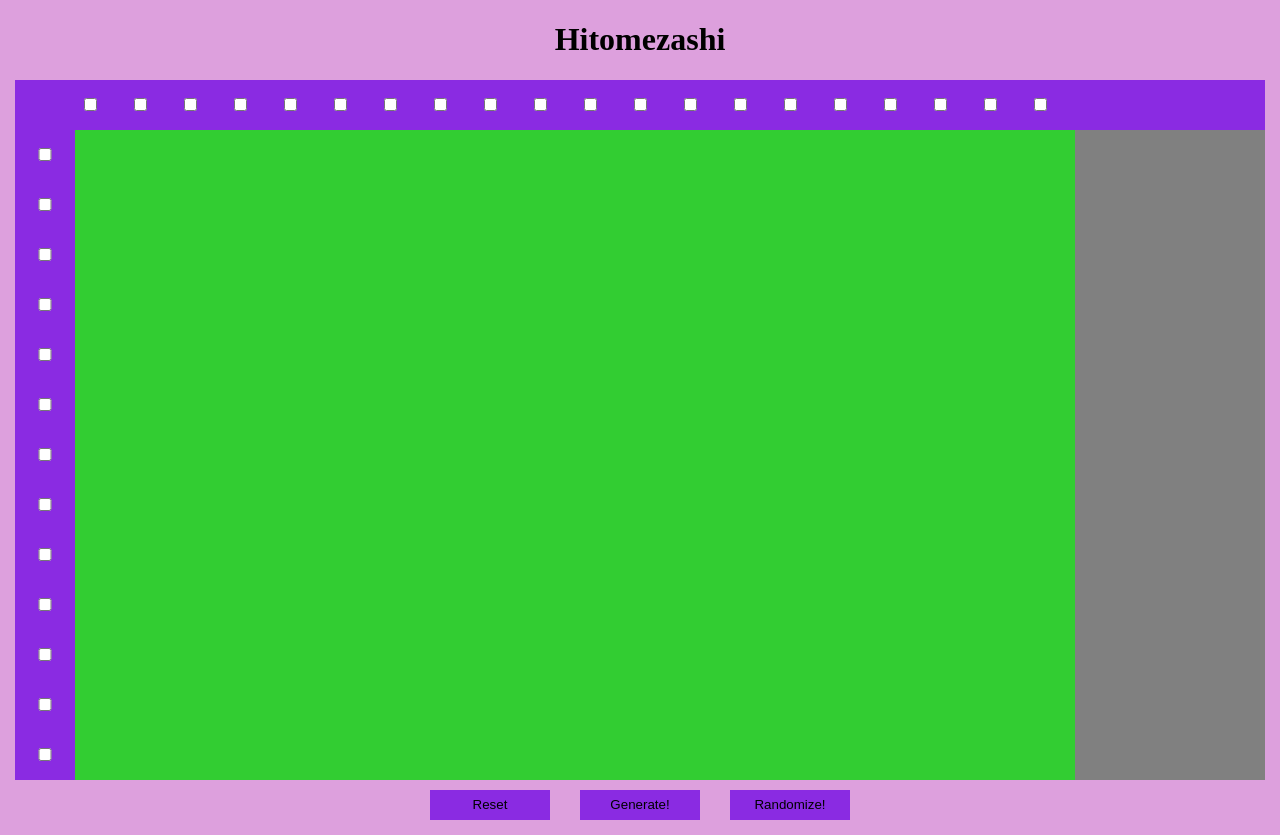
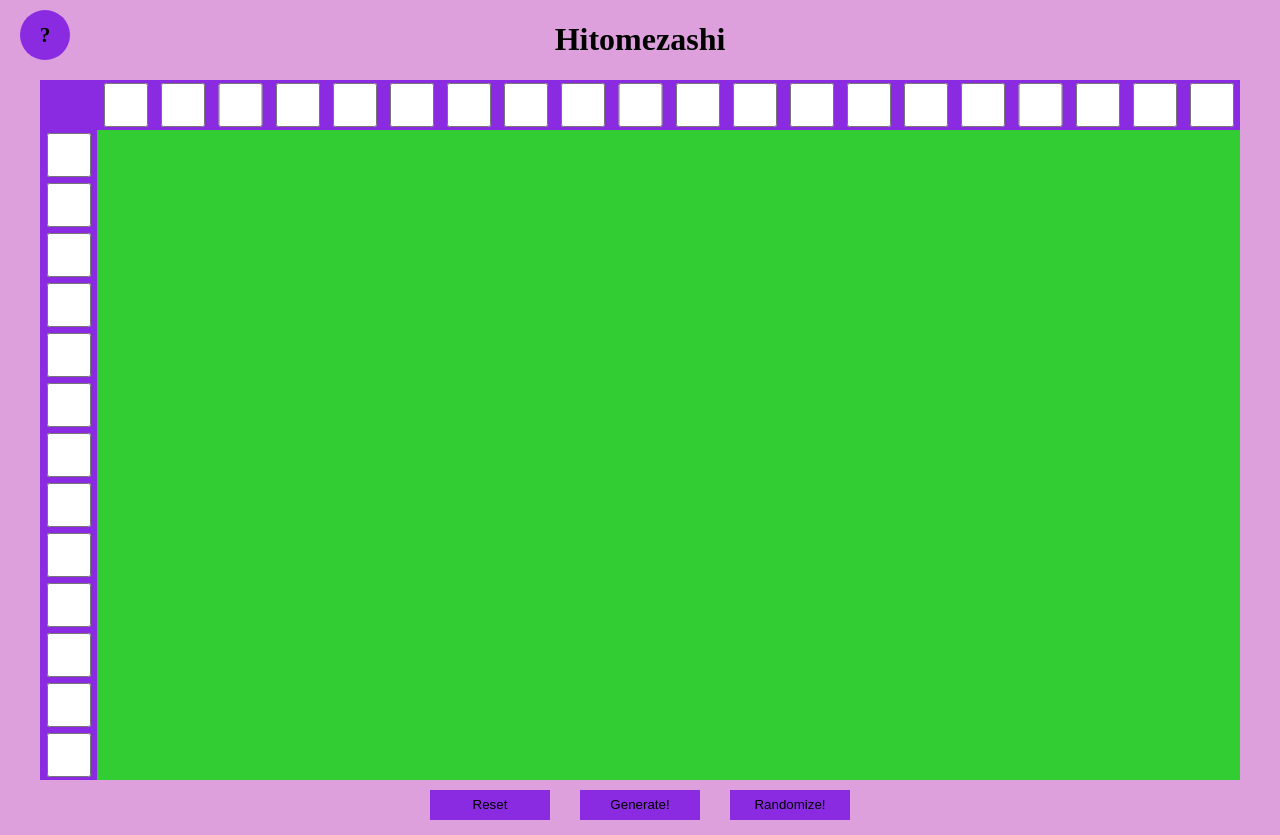
Before and after one commit to JacobSandbox/Portfolio, a plain HTML site: page projects/Hitomezashi/index.html in a window 1280 px wide. Drawn offline with Linux system fonts and the light colour scheme.

Commit message:
Add files via upload

```diff
--- a/projects/Hitomezashi/index.html
+++ b/projects/Hitomezashi/index.html
@@ -8,20 +8,25 @@
     </head>
 
     <body onload="generate()">
+        <h1 id="title">Hitomezashi</h1>
+        <div id="help-button" onclick="toggleHelp()"><p id="help-text">?</p></div>
+        <div id="help"><p>Use checkboxes + generate button to create pattern. Or just press Randomize!</p></div>
         <div id="root">
-            <h1 id="title">Hitomezashi</h1>
+        <div id="content">
+            <div id="corner"></div>
             <div id="top-input"></div>
-            <div id="content">
-                <div id="left-input"></div>
+            <div id="left-input"></div>
+            <div id="grid">
                 <!-- grid is generated via scripts here -->
-                <div id="grid"></div>
-            </div>
-            <div id="bottom-input">
-                <button class="gen-button" type="button" onclick="resetGrid()">Reset</button>
-                <button class="gen-button" type="button" onclick="createHitomezashi()">Generate!</button>
-                <button class="gen-button" type="button" onclick="randomizeGrid()">Randomize!</button>
             </div>
         </div>
+        </div>
+        <div id="bottom-input">
+            <button class="gen-button" type="button" onclick="resetGrid()">Reset</button>
+            <button class="gen-button" type="button" onclick="createHitomezashi()">Generate!</button>
+            <button class="gen-button" type="button" onclick="randomizeGrid()">Randomize!</button>
+        </div>
+
     </body>
 
 </html>
--- a/projects/Hitomezashi/scripts.js
+++ b/projects/Hitomezashi/scripts.js
@@ -3,7 +3,6 @@
 const width       = 20;
 const height      = 13;
 const borderWidth = 5;
-const boxSize     = 40;
 
 // Load
 function generate() {
@@ -11,15 +10,11 @@ function generate() {
 
     // Create grid of divs
     for ( let y = 0; y < height; y++ ) {
-        const row = document.createElement("div");
-        row.className = "row";
-        grid.append(row);
         for ( let x = 0; x < width; x++ ) {
             const box = document.createElement("div");
             box.className = "box";
             box.id = x + "," + y;
-            box.style = "width: " + boxSize + "px; height: " + boxSize + "px;";
-            row.append(box);
+            grid.append(box);
         }
     }
 
@@ -70,7 +65,7 @@ function createHitomezashi() {
                     stitch += "border-left-color: black";
                 }
 
-                box.style = "width: " + boxSize + "px;" + "height: " + boxSize + "px; " + stitch;
+                box.style = stitch;
             }
         }
     }
@@ -83,7 +78,7 @@ function resetGrid() {
         if ( cb.checked ) cb.click();
 
         for ( let x = 0; x < width; x++ ) {
-            document.getElementById(x + "," + y).style = "width: " + boxSize + "px;" + "height: " + boxSize + "px; ";
+            document.getElementById(x + "," + y).style = "";
             cb = document.getElementById("ct" + x);
             if ( cb.checked ) cb.click();
         }
@@ -110,3 +105,17 @@ function randomizeGrid() {
     // Then draw grid
     createHitomezashi();
 }
+
+// Help buttons
+function toggleHelp() {
+    // Toggle visibilty if help dialog
+    const help = document.getElementById("help");
+    const helpText = document.getElementById("help-text");
+    if ( help.style.display == "" ) {
+        help.style.display = "block";
+        helpText.innerHTML = "X";
+    } else {
+        help.style.display = "";
+        helpText.innerHTML = "?";
+    }
+}
--- a/projects/Hitomezashi/styles.css
+++ b/projects/Hitomezashi/styles.css
@@ -2,6 +2,27 @@
 body {
     background-color: plum;
     margin: 15px;
+}
+
+#root {
+    display: grid;
+    grid-template-columns: minmax(300px, 1200px);
+    grid-template-rows: 65vw;
+    justify-content: center;
+}
+
+@media (min-width: 1050px) {
+    #root {
+        display: grid;
+        grid-template-columns: minmax(300px, 1200px);
+        grid-template-rows: 700px;
+    }
+}
+
+#content {
+    display: grid;
+    grid-template-columns: 1fr 20fr;
+    grid-template-rows: 1fr 13fr;
 }
 
 #title {
@@ -9,37 +30,64 @@ body {
     width: 100%;
 }
 
-#content {
-    display: flex;
-    width: 100%;
-    margin: 0;
+#corner {
+    background-color: blueviolet;
 }
 
 #grid {
-    display: flex;
-    flex: 20;
-    flex-direction: column;
-    height: 100%;
+    display: grid;
+    grid-template-rows: repeat(13, 1fr);
+    grid-template-columns: repeat(20, 1fr);
     background-color: grey;
-    justify-content: flex-start;
 }
 
 #left-input {
     display: flex;
     flex-direction: column;
-    flex: 1;
     background-color: blueviolet;
 }
 
 #top-input {
-    flex: 1;
-    height: 50px;
+    display: flex;
     background-color:blueviolet;
 }
 
 #bottom-input {
     display: flex;
     justify-content: center;
+}
+
+#help-button {
+    position: absolute;
+    top: 10px;
+    left: 20px;
+    cursor: pointer;
+    width: 50px;
+    height: 50px;
+    background-color: blueviolet;
+    border-radius: 25px;
+}
+
+#help-button > p {
+    text-align: center;
+    color: black;
+    font-size: 16pt;
+    font-weight: bold;
+    height: 50%;
+    margin: 25%;
+}
+
+#help {
+    display: none;
+    position: fixed;
+    top: 40px;
+    left: 50px;
+    width: 400px;
+    height: 100px;
+    background-color: orchid;
+    border: 2px solid black;
+    text-align: center;
+    font-size: 16pt;
 }
 
 .gen-button {
@@ -52,12 +100,7 @@ body {
 }
 
 .input {
-    margin: 18.5px;
-}
-
-.input.top {
-    position: relative;
-    left: 50px;
+    flex: 1;
 }
 
 .row {
```
